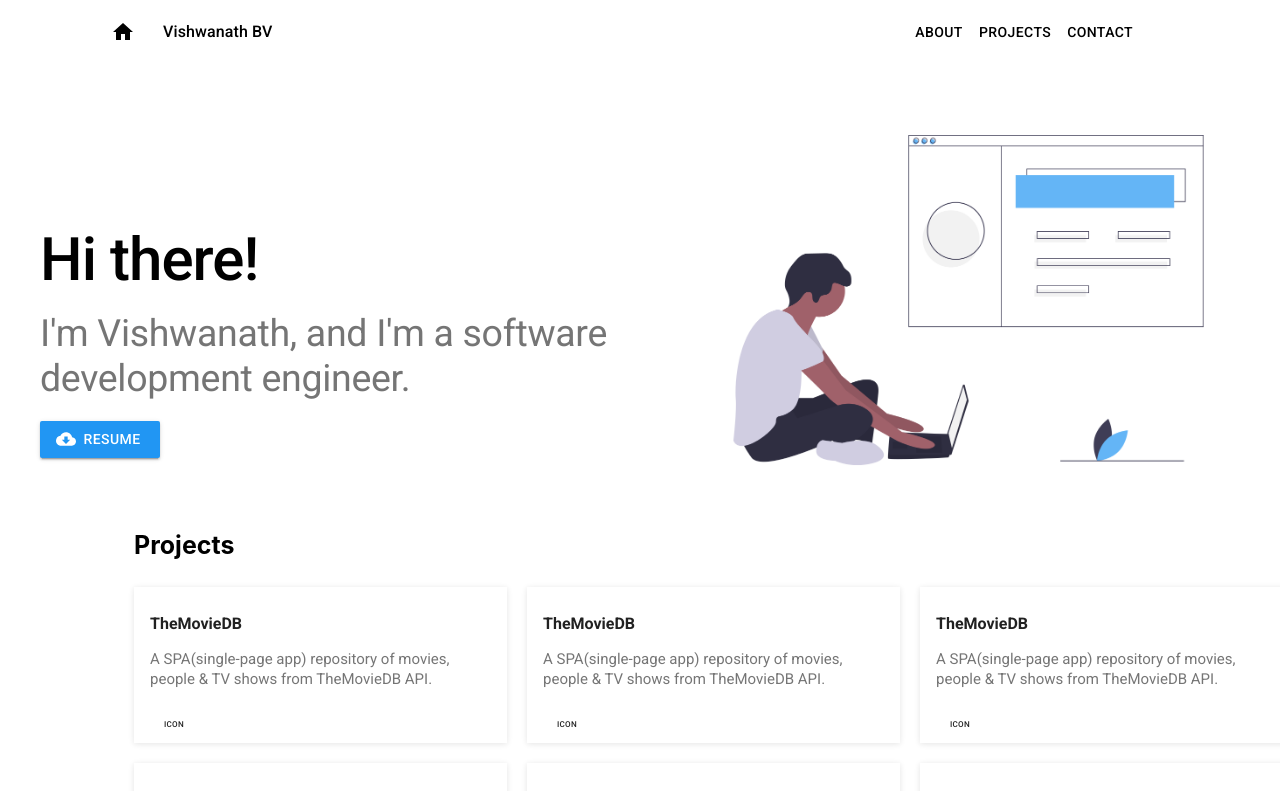
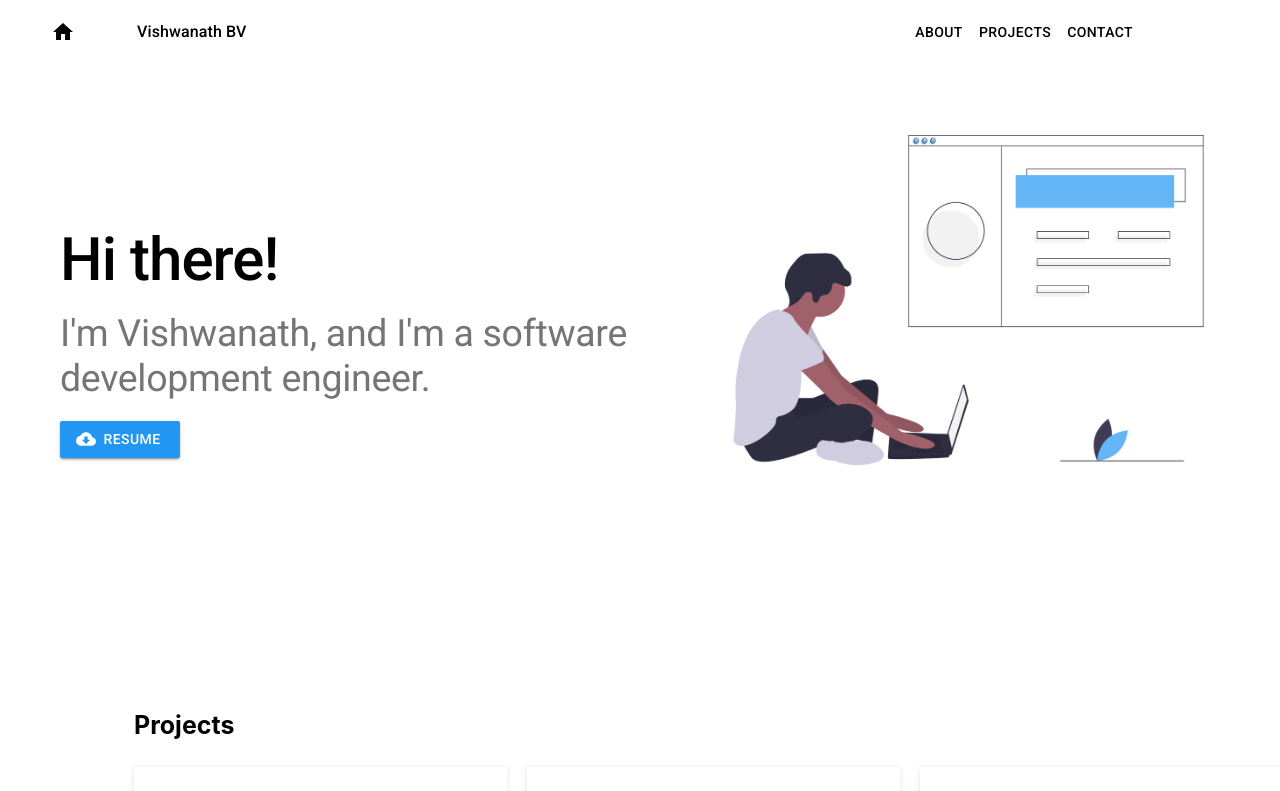
Before and after one commit to FrozenHearth/Portfolio, a React (Create React App) app: page / in a window 1280 px wide. Shown: the top 791 px of the page. Built offline with nearby package versions, Linux system fonts and the light colour scheme.

Commit message:
Add spacing to Hero & Navbar

```diff
--- a/src/components/Hero.js
+++ b/src/components/Hero.js
@@ -8,7 +8,8 @@ const useStyles = makeStyles(theme => ({
   heroContainer: {
     display: 'flex',
     justifyContent: 'flex-end',
-    marginTop: '10rem'
+    marginTop: '10rem',
+    marginBottom: '18rem'
   },
   heroMessagesContainer: {
     display: 'flex',
@@ -16,7 +17,7 @@ const useStyles = makeStyles(theme => ({
     position: 'relative',
     top: '12.5rem',
     height: '25rem',
-    left: '1.6rem'
+    left: '3.6rem'
   },
   heroBanner: {
     height: '40rem',
--- a/src/components/Navbar.js
+++ b/src/components/Navbar.js
@@ -24,8 +24,8 @@ const useStyles = makeStyles(theme => ({
     background: '#fff'
   },
   menuButton: {
-    marginRight: '1.6rem',
-    marginLeft: '7.5rem'
+    marginRight: '5rem',
+    marginLeft: '1.5rem'
   },
   title: {
     flexGrow: 1,
```
